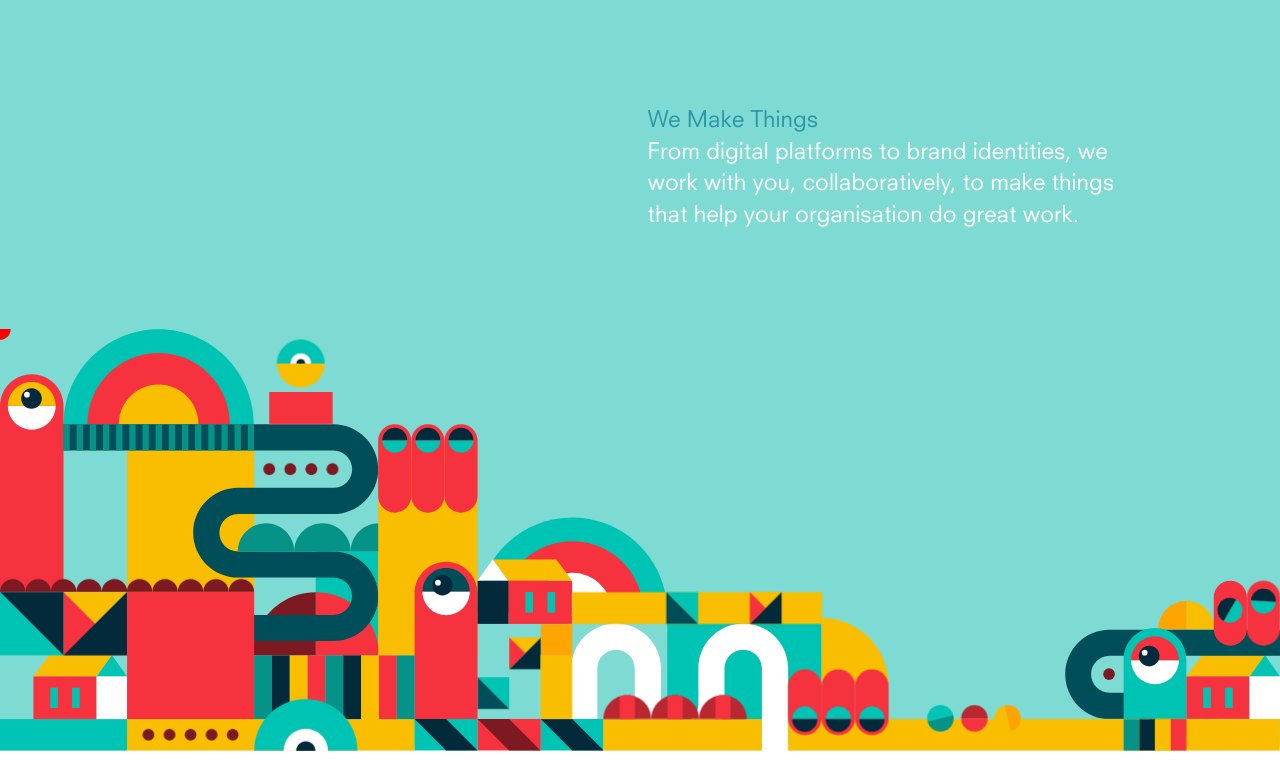
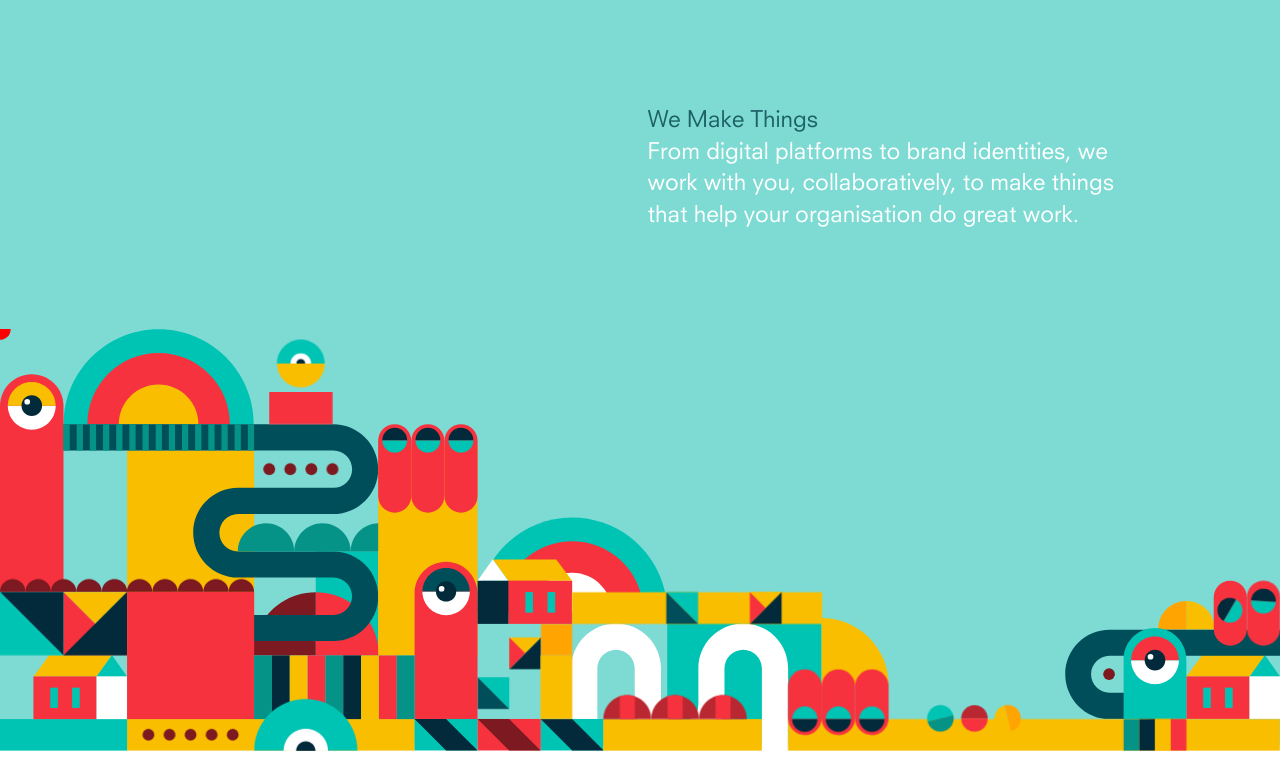
Before and after one commit to EMT/fieldwork-v2, a Jekyll site: the page built from home6.html, in a window 1280 px wide. Shown: the part 149-909 px from the top of the page. Built offline with Jekyll 4.4.1, drawn with Linux system fonts in a browser that asks for light colours; nearby versions of some CDN libraries; a script that is not in the unit is left out.

Commit message:
Colour tweak.

```diff
--- a/css/site/_home.scss
+++ b/css/site/_home.scss
@@ -67,7 +67,7 @@ bottom: -2px;
 
 	h1 {
 		font-weight: bold;
-		color: rgb(45,149,165);
+		color: rgb(29,97,102);
 		// margin-bottom: 0.6em;
 	}
 }
```
